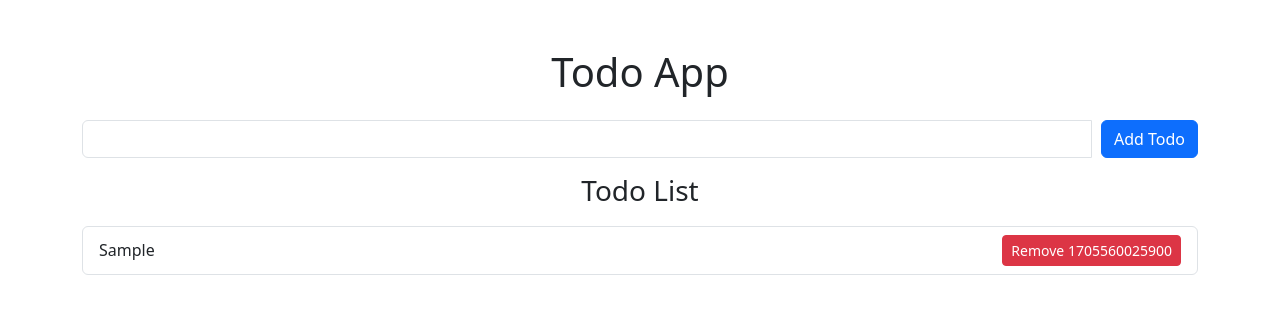
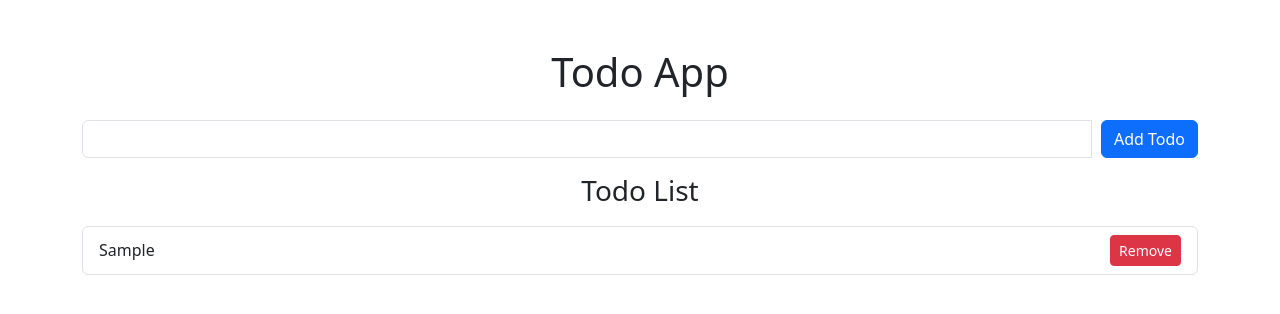
Before and after one commit to PeterOsoo/react-todo-1, a React (Create React App) app: page / in a window 1280 px wide. Both pictures are taken after typing "Sample" into the empty fields and a click on the button "Add Todo". Shown: the top 314 px of the page. Built offline with nearby package versions, Linux system fonts and the light colour scheme.

Commit message:
Change JSX

```diff
--- a/src/components/Todo.js
+++ b/src/components/Todo.js
@@ -6,7 +6,7 @@ const Todo = ({ todo, removeTodo }) => {
 				onClick={() => removeTodo(todo.id)}
 				className="btn btn-danger btn-sm"
 			>
-				Remove {todo.id}
+				Remove
 			</button>
 		</li>
 	)
```
